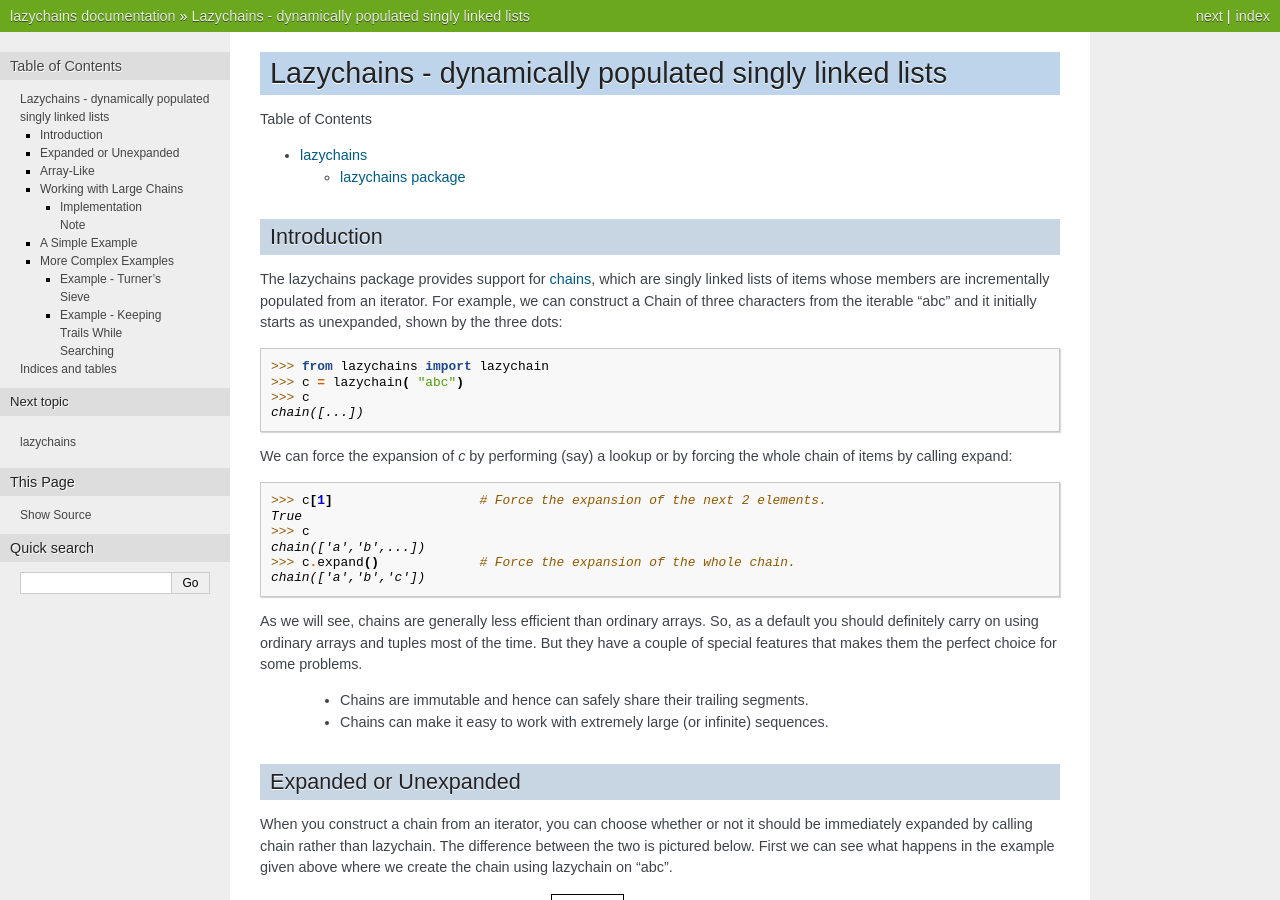
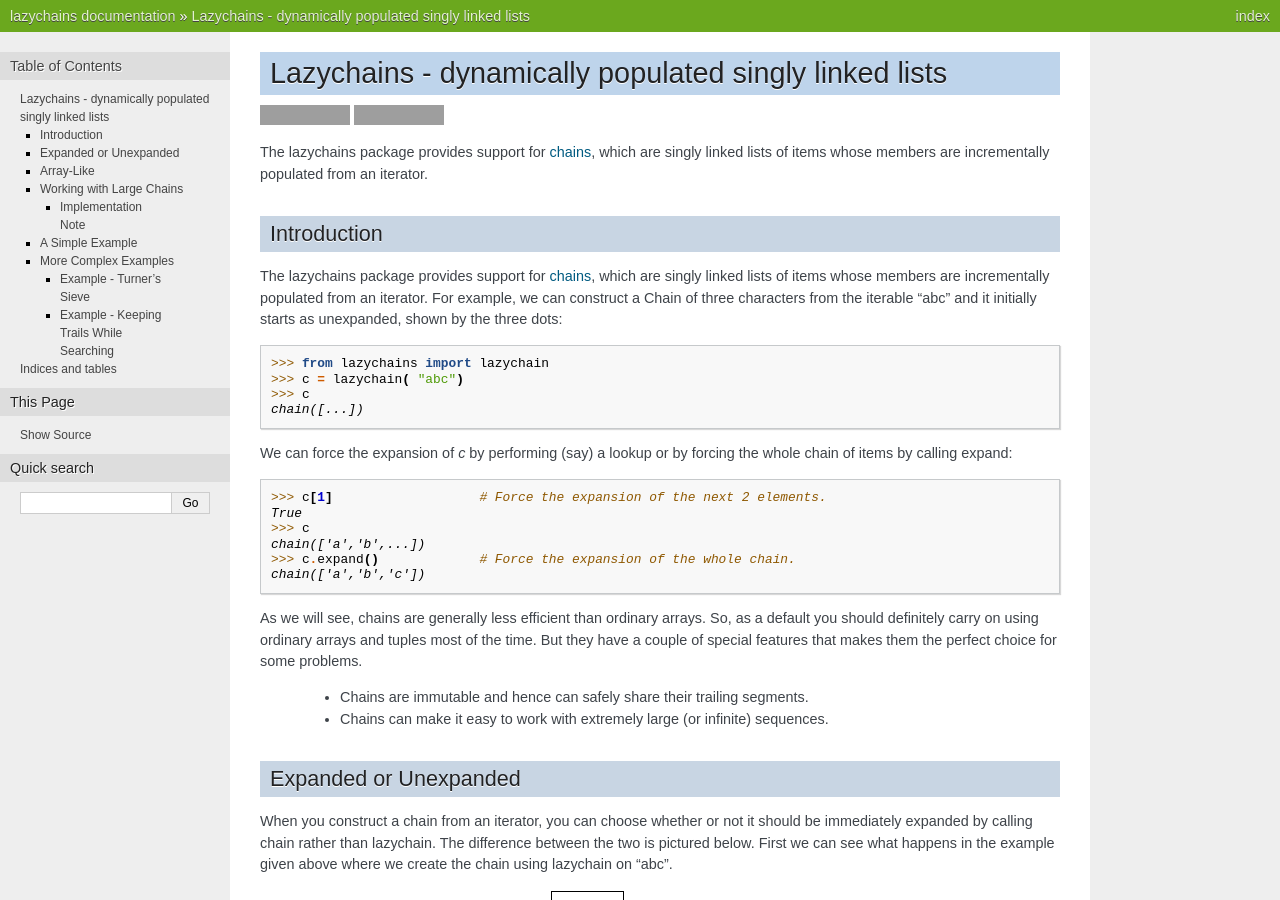
Before and after one commit to sfkleach/lazychains, a Sphinx documentation site: the page built from docs/index.rst, in a window 1280 px wide and 900 px high. Built offline with Sphinx 7.4.7, drawn with Linux system fonts in a browser that asks for light colours; grey boxes are pictures that could not be loaded.

Commit message:
Add badges to documentation

```diff
--- a/docs/index.rst
+++ b/docs/index.rst
@@ -10,7 +10,15 @@ Lazychains - dynamically populated singly linked lists
    :maxdepth: 2
    :caption: Table of Contents
 
-   modules
+.. image:: https://dl.circleci.com/status-badge/img/gh/sfkleach/lazychains/tree/main.svg?style=svg
+        :target: https://dl.circleci.com/status-badge/redirect/gh/sfkleach/lazychains/tree/main
+
+.. image:: https://readthedocs.org/projects/lazychains/badge/?version=latest
+    :target: https://lazychains.readthedocs.io/en/latest/?badge=latest
+    :alt: Documentation Status
+
+The lazychains package provides support for `chains <lazychains.html>`_, which are singly linked
+lists of items whose members are incrementally populated from an iterator.
 
 Introduction
 ------------
```
